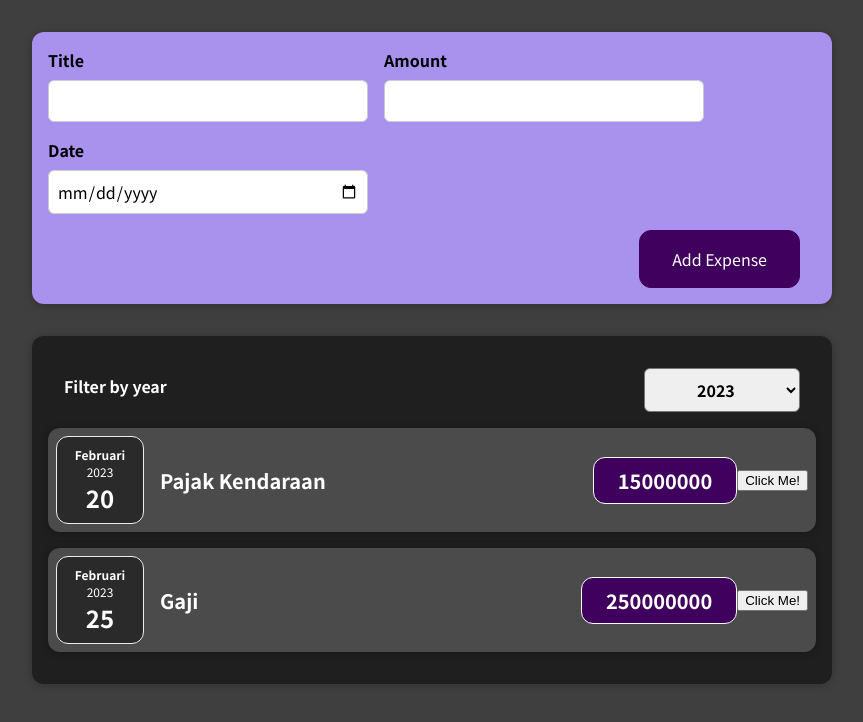
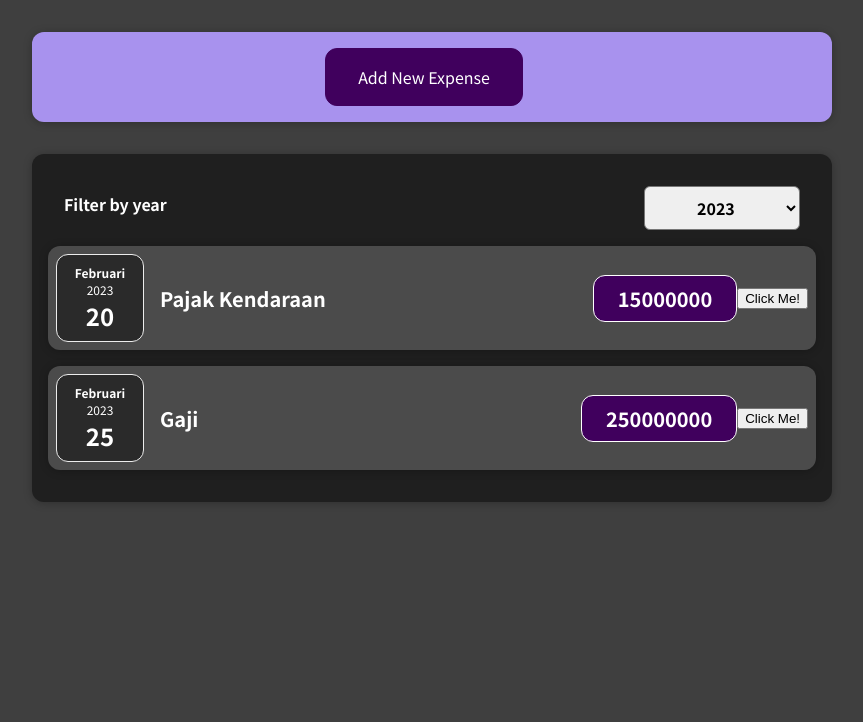
Before and after one commit to anandaadam/first-react, a React (Create React App) app: page / in a window 1280 px wide. Shown: the top 722 px of the page, without its empty margins (208-1071 px from the left). Built offline with nearby package versions, Linux system fonts and the light colour scheme.

Commit message:
add conditionaly rendering add new expenses form and remove expense item import in expenses component

```diff
--- a/src/components/Expenses/Expenses.js
+++ b/src/components/Expenses/Expenses.js
@@ -1,5 +1,4 @@
 import React, { useState } from "react";
-import ExpenseItem from "./ExpenseItem";
 import Card from "../UI/Card";
 import ExpensesFilter from "../ExpensesFilter/ExpensesFilter";
 import ExpensesList from "./ExpensesList";
--- a/src/components/NewExpense/ExpenseForm.js
+++ b/src/components/NewExpense/ExpenseForm.js
@@ -59,6 +59,9 @@ const ExpenseForm = (props) => {
         </div>
       </div>
       <div className="new-expense__actions">
+        <button type="submit" onClick={props.onCancel}>
+          cancel
+        </button>
         <button type="submit">Add Expense</button>
       </div>
     </form>
--- a/src/components/NewExpense/NewExpense.js
+++ b/src/components/NewExpense/NewExpense.js
@@ -1,8 +1,10 @@
-import React from "react";
+import React, { useState } from "react";
 import ExpenseForm from "./ExpenseForm";
 import "./NewExpense.css";
 
 const NewExpense = (props) => {
+  const [form, setForm] = useState(false);
+
   const saveExpenseDataHandler = (enteredExpenseData) => {
     const expenseData = {
       ...enteredExpenseData,
@@ -10,11 +12,22 @@ const NewExpense = (props) => {
     };
 
     props.onAddExpense(expenseData);
+    isShowForm();
+  };
+
+  const isShowForm = () => {
+    setForm((prevState) => (prevState ? false : true));
   };
 
   return (
     <div className="new-expense">
-      <ExpenseForm onSaveExpenseData={saveExpenseDataHandler} />
+      {!form && <button onClick={isShowForm}>Add New Expense</button>}
+      {form && (
+        <ExpenseForm
+          onCancel={isShowForm}
+          onSaveExpenseData={saveExpenseDataHandler}
+        />
+      )}
     </div>
   );
 };
```
